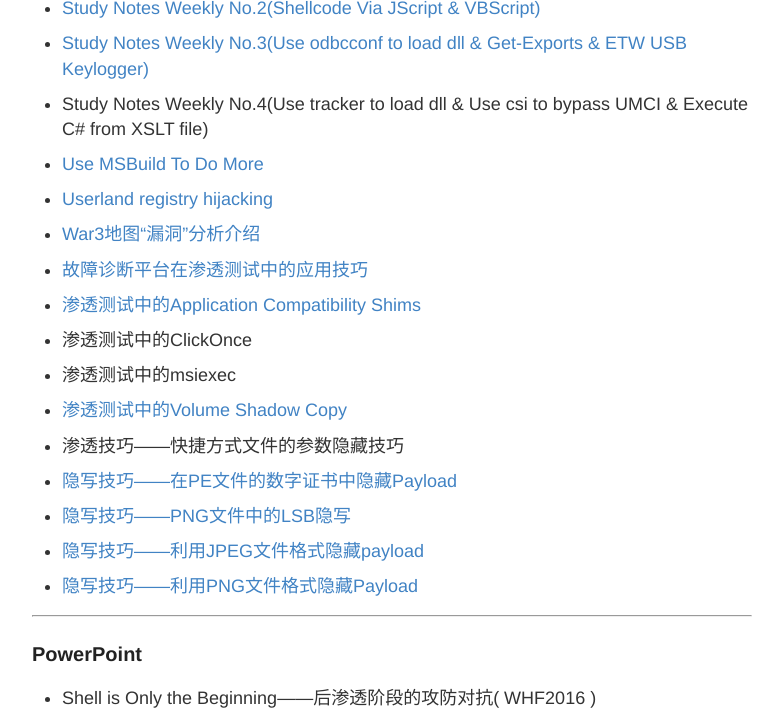
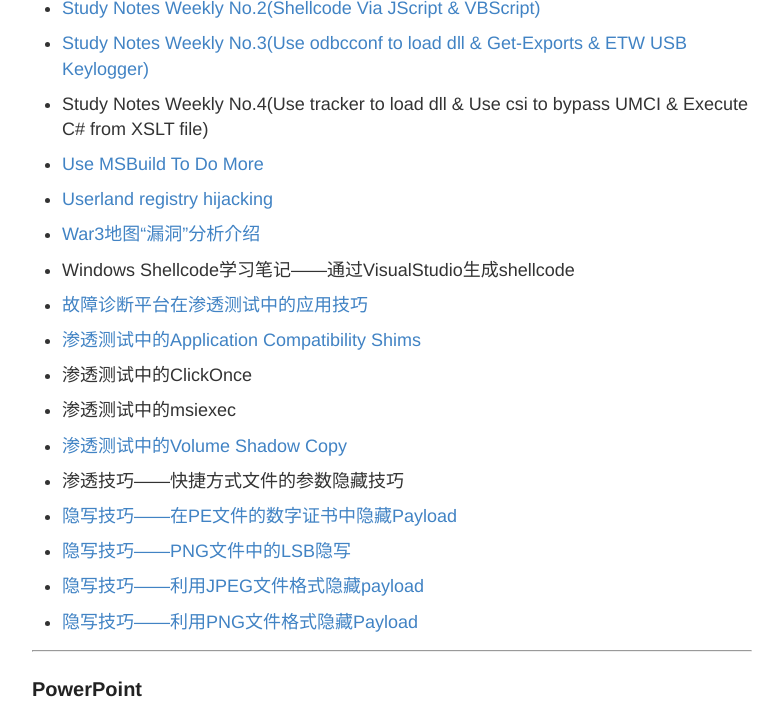
Before and after one commit to 3gstudent/backup-3gstudent.github.io, a Jekyll site: the page built from about.md, in a window 1280 px wide and 900 px high, scrolled down 1927 px, cut to the strip 0-714 px from the top of the window. Shown: the whole strip, without its empty margins (248-1031 px from the left). Built offline with Jekyll 4.4.1, drawn with Linux system fonts in a browser that asks for light colours.

Commit message:
Update about.md

```diff
--- a/about.md
+++ b/about.md
@@ -106,6 +106,9 @@ Github:   3gstudent
  [War3地图“漏洞”分析介绍](https://3gstudent.github.io/3gstudent.github.io/War3%E5%9C%B0%E5%9B%BE-%E6%BC%8F%E6%B4%9E-%E5%88%86%E6%9E%90%E4%BB%8B%E7%BB%8D/)
 
 -
+ Windows Shellcode学习笔记——通过VisualStudio生成shellcode
+
+-
  [故障诊断平台在渗透测试中的应用技巧](https://3gstudent.github.io/3gstudent.github.io/%E6%95%85%E9%9A%9C%E8%AF%8A%E6%96%AD%E5%B9%B3%E5%8F%B0%E5%9C%A8%E6%B8%97%E9%80%8F%E6%B5%8B%E8%AF%95%E4%B8%AD%E7%9A%84%E5%BA%94%E7%94%A8%E6%8A%80%E5%B7%A7/)
 
 -
```
